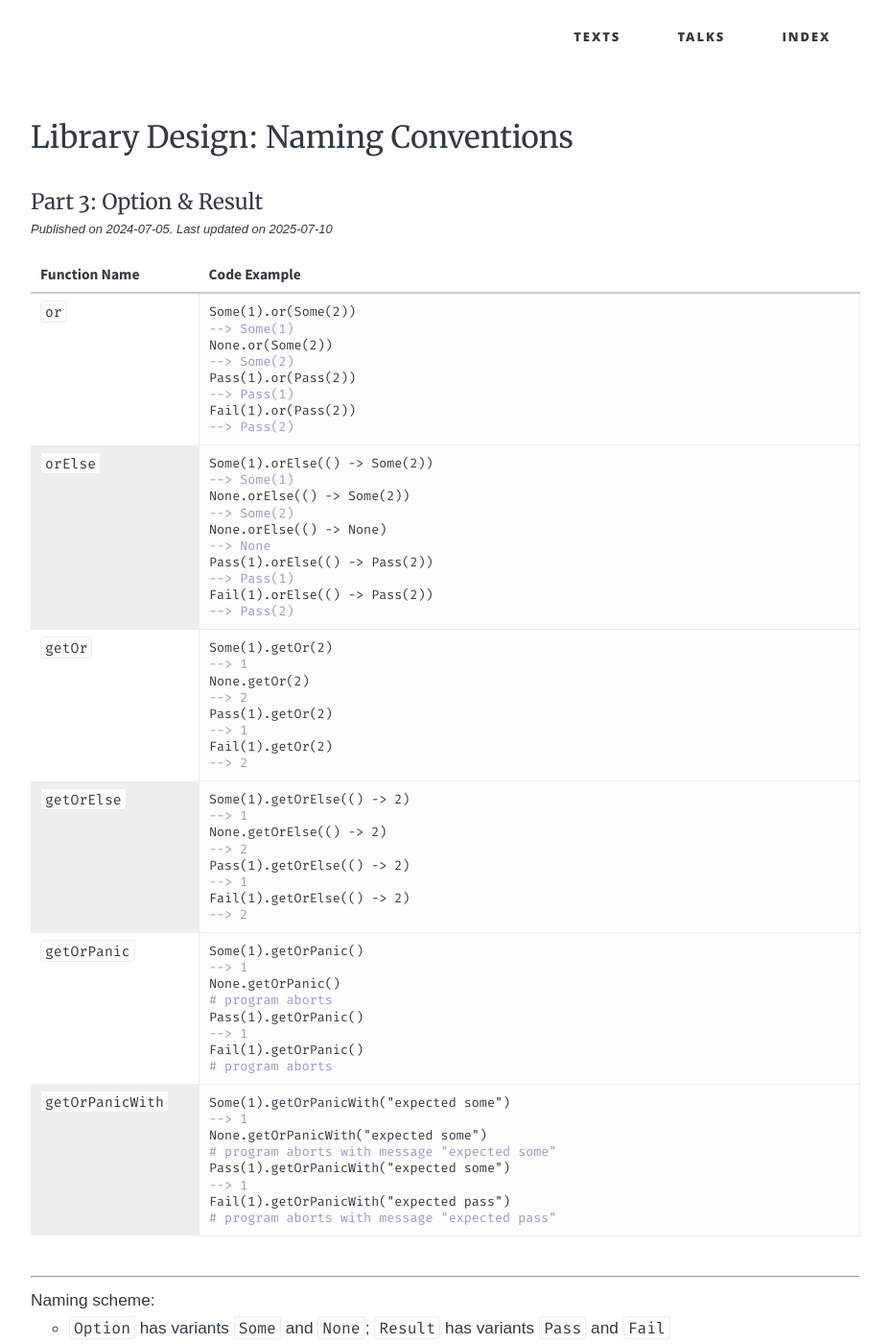
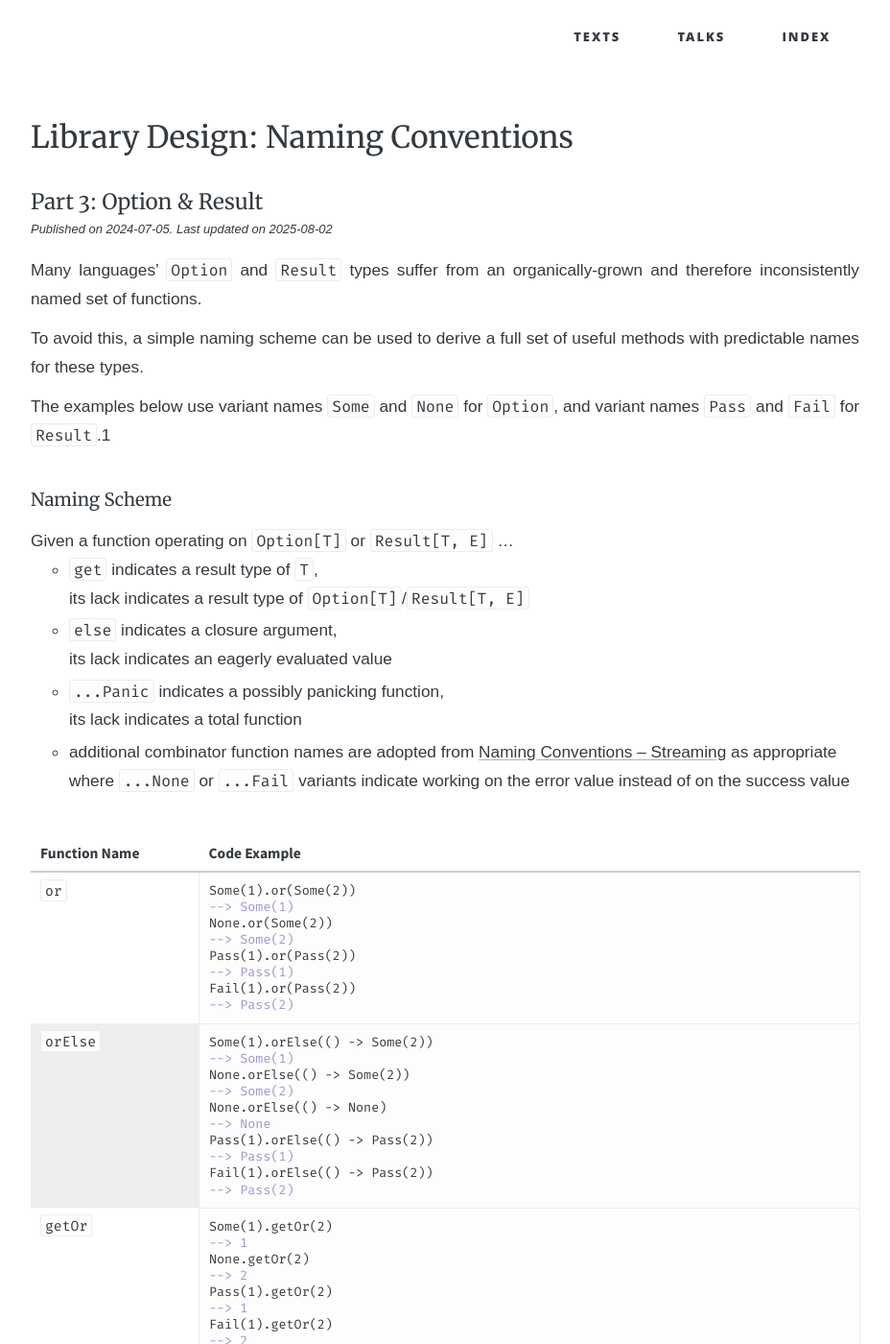
Before and after one commit to soc/soc.me, a Jekyll site: the page built from _languages/naming-conventions-option-and-result.md, in a window 1280 px wide and 1400 px high. Shown: the whole window at 96% size, without its empty margins (176-1104 px from the left). Built offline with Jekyll 4.4.1, drawn with Linux system fonts in a browser that asks for light colours; some web fonts are replaced; some of the changed text lies outside the part shown.

Commit message:
improve "Language Design: Naming Conventions – Options" structure

```diff
--- a/_languages/naming-conventions-option-and-result.md
+++ b/_languages/naming-conventions-option-and-result.md
@@ -1,13 +1,34 @@
 ---
 title:  "Library Design: Naming Conventions – Part 3: Option & Result"
 date:   2024-07-05
-update: 2025-07-10
+update: 2025-08-02
 redirect_from: "/languages/naming-conventions-options"
 page_previous_title: "Naming Conventions – Part 2: Conversion"
 page_previous_url:   "naming-conventions-conversion"
 page_next_title:     "Naming Conventions – Part 4: Lookup"
 page_next_url:       "naming-conventions-lookup"
 ---
+
+Many languages’ `Option` and `Result` types suffer from an organically-grown and therefore inconsistently named set of functions.
+
+To avoid this, a simple naming scheme can be used to derive a full set of useful methods with predictable names for these types.
+
+The examples below use variant names `Some` and `None` for `Option`, and variant names `Pass` and `Fail` for `Result`.[^1]
+
+#### Naming Scheme
+
+Given a function operating on `Option[T]` or `Result[T, E]` ...
+- `get` indicates a result type of `T`,
+  its lack indicates a result type of `Option[T]`/`Result[T, E]`
+- `else` indicates a closure argument,
+  its lack indicates an eagerly evaluated value
+- `...Panic` indicates a possibly panicking function,
+  its lack indicates a total function
+- additional combinator function names are adopted from [Naming Conventions – Streaming](naming-conventions-streaming) as appropriate
+  where `...None` or `...Fail` variants indicate working on the error value instead of on the success value
+
+
+<br/>
 
 <table class="table-medium">
   <thead>
@@ -90,11 +111,5 @@ Fail(1).getOrPanicWith("expected pass")
 
 <br/>
 
----
-
-Naming scheme:
-
-- `Option` has variants `Some` and `None`; `Result` has variants `Pass` and `Fail`
-- `get` indicates going from `Option[T]`/`Result[T]` to `T`
-- `else` indicates a closure argument
-- all panicking methods contain `...Panic`
+[^1]: Having variant names with the same length avoids pointless debates and diverging code style decisions on whether
+      the arms of matches should be lined up or not.
```
